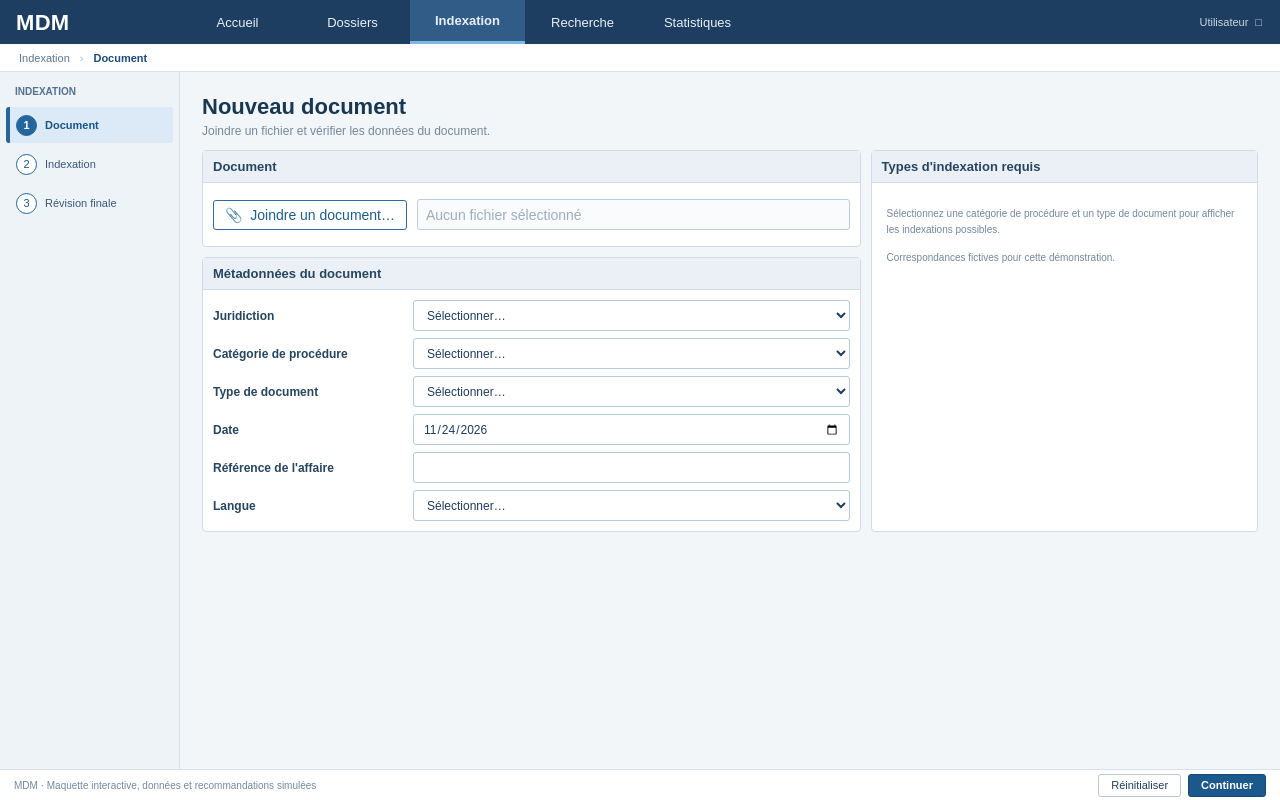
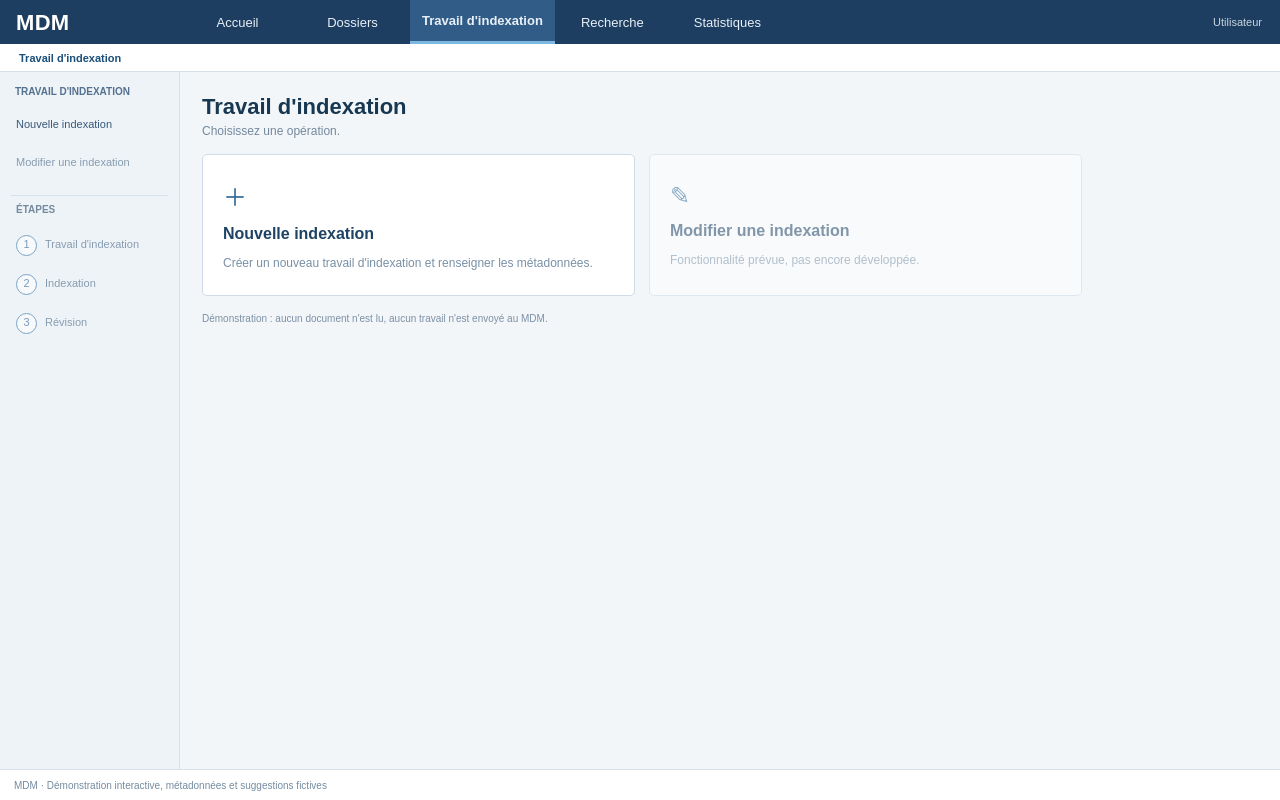
Before and after one commit to albuter99/poc2, a plain HTML site: page index.html in a window 1280 px wide. Drawn offline with Linux system fonts and the light colour scheme.

Commit message:
PoC MDM: adapter index.html au parcours Travail d'indexation

```diff
--- a/index.html
+++ b/index.html
@@ -4,36 +4,40 @@
   <meta charset="utf-8">
   <meta name="viewport" content="width=device-width, initial-scale=1">
   <meta name="theme-color" content="#1c3f63">
-  <meta name="description" content="MDM : démonstration interactive de l'assistant d'indexation documentaire.">
-  <title>MDM | Assistant d'indexation</title>
+  <meta name="description" content="MDM : démonstration interactive du travail d'indexation documentaire.">
+  <title>MDM | Travail d'indexation</title>
   <link rel="stylesheet" href="./styles.css?v=4">
-  <script src="./app.js?v=5" defer></script>
+  <link rel="stylesheet" href="./enhancements.css?v=6">
+  <script src="./app-v4.js?v=6" defer></script>
 </head>
 <body>
   <div class="app-shell">
     <header class="topbar">
       <div class="brand" aria-label="MDM">MDM</div>
-      <nav class="topnav" aria-label="Navigation principale, autres modules indisponibles">
-        <span class="navitem locked" aria-disabled="true" title="Indisponible dans cette démonstration">Accueil</span>
-        <span class="navitem locked" aria-disabled="true" title="Indisponible dans cette démonstration">Dossiers</span>
-        <span class="navitem current" aria-current="page">Indexation</span>
-        <span class="navitem locked" aria-disabled="true" title="Indisponible dans cette démonstration">Recherche</span>
-        <span class="navitem locked" aria-disabled="true" title="Indisponible dans cette démonstration">Statistiques</span>
+      <nav class="topnav" aria-label="Navigation principale">
+        <span class="navitem locked" aria-disabled="true">Accueil</span>
+        <span class="navitem locked" aria-disabled="true">Dossiers</span>
+        <button type="button" class="navitem current current-button" data-action="home" aria-current="page">Travail d'indexation</button>
+        <span class="navitem locked" aria-disabled="true">Recherche</span>
+        <span class="navitem locked" aria-disabled="true">Statistiques</span>
       </nav>
-      <div class="useritem" aria-disabled="true">Utilisateur <span class="user-square" aria-hidden="true">□</span></div>
+      <div class="useritem" aria-disabled="true">Utilisateur</div>
     </header>
     <div class="breadcrumbs" id="breadcrumbs" aria-label="Fil d'Ariane"></div>
     <div class="workspace">
-      <aside class="sidebar" aria-label="Étapes de l'indexation">
-        <div class="sidebar-title">INDEXATION</div>
-        <button class="step active" data-step="1" type="button"><span class="step-circle">1</span> Document</button>
-        <button class="step" data-step="2" type="button"><span class="step-circle">2</span> Indexation</button>
-        <button class="step" data-step="3" type="button"><span class="step-circle">3</span> Révision finale</button>
+      <aside class="sidebar" aria-label="Navigation du travail d'indexation">
+        <div class="sidebar-title">TRAVAIL D'INDEXATION</div>
+        <button class="step menu-choice" data-action="new-work" type="button">Nouvelle indexation</button>
+        <button class="step menu-choice disabled" type="button" disabled title="Fonction à venir">Modifier une indexation</button>
+        <div class="sidebar-divider">ÉTAPES</div>
+        <button class="step numbered-step" data-step="1" type="button"><span class="step-circle">1</span> Travail d'indexation</button>
+        <button class="step numbered-step" data-step="2" type="button"><span class="step-circle">2</span> Indexation</button>
+        <button class="step numbered-step" data-step="3" type="button"><span class="step-circle">3</span> Révision</button>
       </aside>
       <main id="view" class="view" tabindex="-1"></main>
     </div>
     <footer class="footer">
-      <span>MDM · Maquette interactive, données et recommandations simulées</span>
+      <span>MDM · Démonstration interactive, métadonnées et suggestions fictives</span>
       <div class="footer-actions" id="footerActions"></div>
     </footer>
   </div>
```
